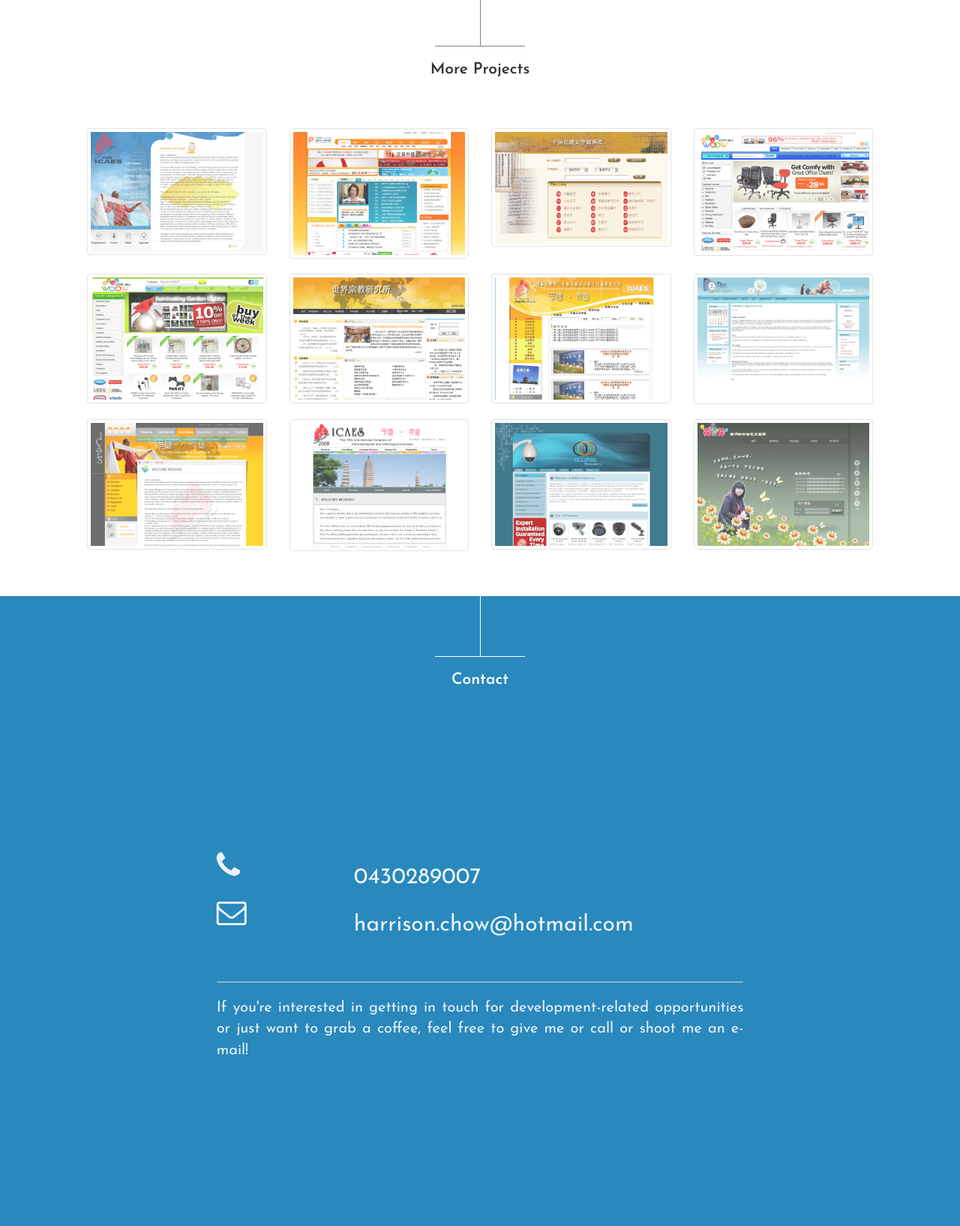
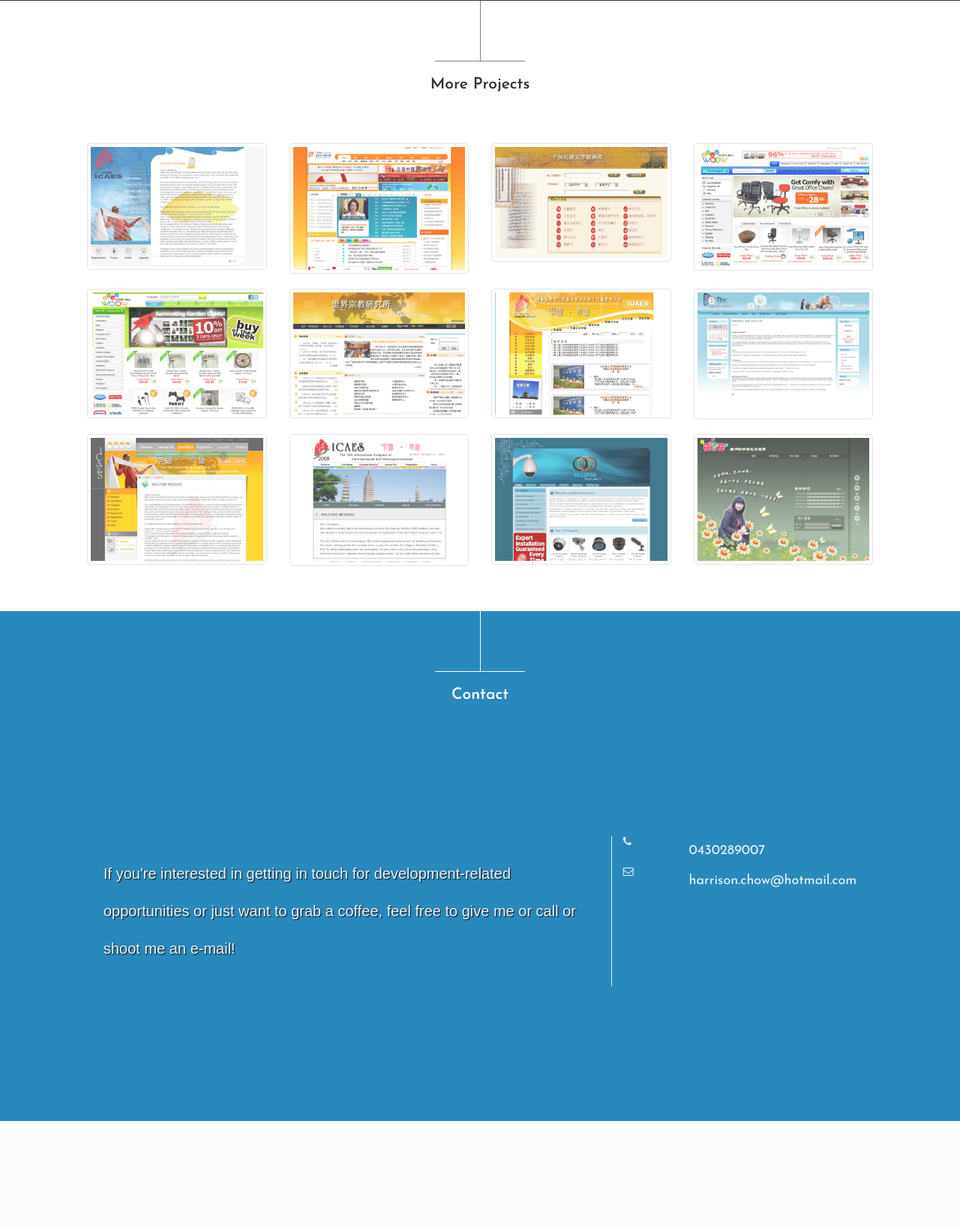
Before and after one commit to Airwoman/Personal-website, a PHP site: page /index.html in a window 1280 px wide. Shown: the part 3636-5271 px from the top of the page at 75% size. After the commit the page ends 5131 px from the top, so only its background shows below. Run offline with PHP 8.4, Linux system fonts and the light colour scheme.

Commit message:
nearly done

```diff
--- a/css/style.css
+++ b/css/style.css
@@ -281,7 +280,7 @@
   background-attachment: fixed;
   background-position: 50% 0;
   background-repeat: no-repeat;
-  height: 80vh;
+  height: 60vh;
   min-height: 450px;
   position: relative;
   background-color: #2988bc;
@@ -296,14 +296,16 @@
   left: 50%;
   top: 50%;
   transform: translate(-50%, -50%);
-  text-align: justify;
   font-family: 'Josefin Sans', sans-serif;
-  color: white;
+}
+#alltext{
+  color: #fff;
+  text-shadow: 1px 1px 1px #000;
   font-size: 2rem;
-}
-.all-text{
-  color: black;
-  font-size: 2rem;
+  padding: 25px;
+  font-family: fantasy;
+  line-height: 50px;
+  border-right: 1px solid #fff;
 }
 
 
--- a/index.html
+++ b/index.html
@@ -195,10 +195,9 @@
     </div>
 
     <div class="skill" id="skills">
-        <div>
-          <div class="row">
-            <div class="col-md-12"><div class="bubbleChart"/></div></div>
-        </div>
+      <div class="row">
+        <div class="col-md-12"><div class="bubbleChart"/></div></div>
+      </div>
     </div>
 
     <div class="transition-edus"></div>
@@ -387,34 +386,27 @@
     <div class="contact">
       <div id="contact">
         <div class="row">
-          <div class="col-md-2"></div>
-          <div class="col-md-8">
+          <div class="col-md-8" id="alltext">
+              If you're interested in getting in touch for development-related opportunities or just want to grab a coffee, feel free to give me or call or shoot me an e-mail!
+          </div>
+          <div class="col-md-4">
             <div class="row">
-
-              <div class="row">
-                <div class="col-sm-3">
-                    <i class="fa fa-phone fa-2x" aria-hidden="true"></i>
-                </div>
-                <div class="col-sm-9">
-                    <h2>0430289007</h2>
-                </div>
+              <div class="col-xs-3 col-sm-3">
+                  <i class="fa fa-phone fa-1x" aria-hidden="true"></i>
               </div>
-              <div class="row">
-                <div class="col-sm-3">
-                    <i class="fa fa-envelope-o fa-2x" aria-hidden="true"></i>
-                </div>
-                <div class="col-sm-9">
-                    <h2>harrison.chow@hotmail.com</h2>
-                </div>
+              <div class="col-xs-9 col-sm-9">
+                  <h4>0430289007</h4>
               </div>
-              <div class="page-header">
+            </div>
+            <div class="row">
+              <div class="col-xs-3 col-sm-3">
+                  <i class="fa fa-envelope-o fa-1x" aria-hidden="true"></i>
               </div>
-              <div class="alltext">
-                If you're interested in getting in touch for development-related opportunities or just want to grab a coffee, feel free to give me or call or shoot me an e-mail!
+              <div class="col-xs-9 col-sm-9">
+                  <h4>harrison.chow@hotmail.com</h4>
               </div>
             </div>
           </div>
-          <div class="col-md-2"></div>
         </div>
       </div>
     </div>
```
Also changed, not shown: other parts of css/style.css (+20 -7 lines).
